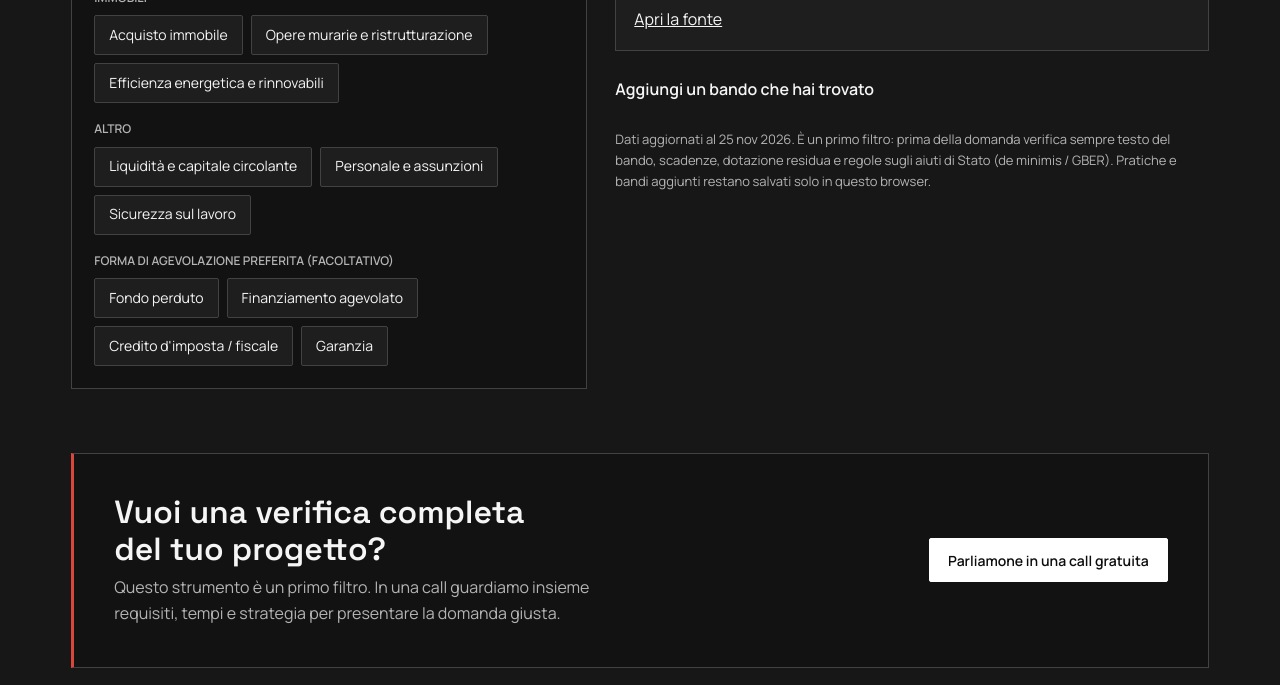
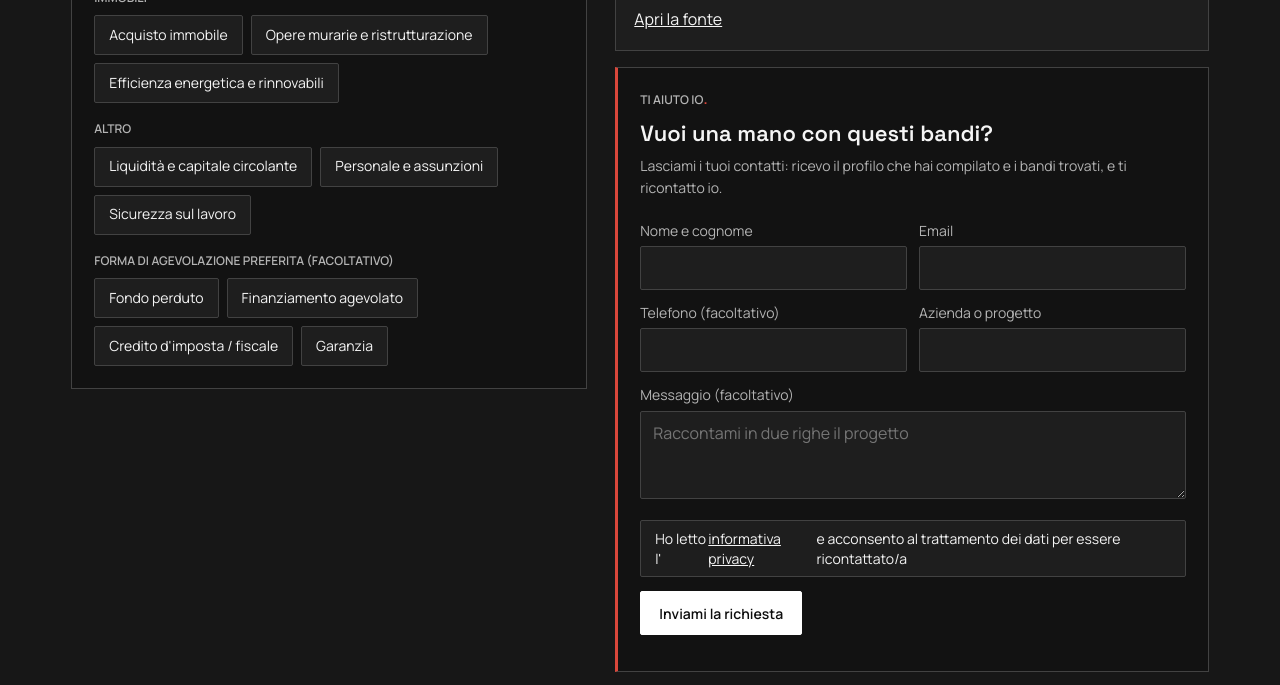
Before and after one commit to ileniaaenna/trovabandi, a plain HTML site: page index.html in a window 1280 px wide. Shown: the part 1872-2557 px from the top of the page. Drawn offline with Linux system fonts and the light colour scheme.

Commit message:
Attivato il modulo richieste collegato al foglio Google
Co-Authored-By: Claude Opus 5.5 <noreply@anthropic.com>
Claude-Session: https://claude.ai/code/session_01K5zMZDmqYqwsg6MD1QUV1D

```diff
--- a/index.html
+++ b/index.html
@@ -330,7 +330,7 @@ $("copy").addEventListener("click",async()=>{const p=prof(),res=results(p).filte
  const t=[`Pratica: ${p.cliente||"—"}`,`${$("sogg").selectedOptions[0].text} · ${p.regione} · ${eur(p.importo)}`,`Spese: ${p.spese.map(s=>SL[s]).join(", ")||"—"}`,""].concat(res.map(x=>`• ${x.b.nome} – ${LV[x.l]} (${x.b.statoTxt})\n  ${x.r.join("\n  ")}`)).join("\n");
  try{await navigator.clipboard.writeText(t);toast("Riepilogo copiato")}catch(e){toast("Copia non consentita qui")}});
 
-const ENDPOINT="";
+const ENDPOINT="https://script.google.com/macros/s/AKfycbznrq5EVxfvzK5a4kvxk28goygD8Bvt6xe9pria0CLgfkgkJB4DX_-bO9km5taheAlu/exec";
 const PRIVACY_URL="privacy.html";
 if(!ENDPOINT)$("lead").hidden=true;
 if(PRIVACY_URL)$("lOkTxt").innerHTML='Ho letto l\'<a href="'+esc(PRIVACY_URL)+'" target="_blank" rel="noopener">informativa privacy</a> e acconsento al trattamento dei dati per essere ricontattato/a';
```
